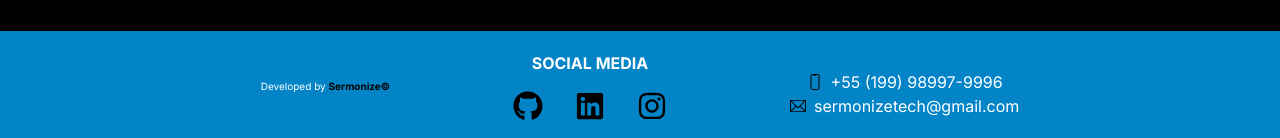
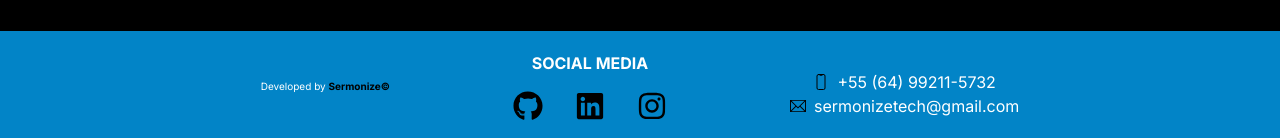
Before and after one commit to AndreLucasv10/sermonize, a Next.js app: page / in a window 1280 px wide. Shown: the part 1300-1438 px from the top of the page. Built offline with nearby package versions, Linux system fonts and the light colour scheme.

Commit message:
Footer.tsx

```diff
--- a/src/components/Footer.tsx
+++ b/src/components/Footer.tsx
@@ -26,7 +26,7 @@ export const Footer = () => {
                     <div>
                         <div id="contato" className="flex justify-center items-center gap-2 mt-4">
                             <IoPhonePortraitOutline className="text-black" />
-                            <p className="text-white ">+55 (199) 98997-9996</p>
+                            <p className="text-white ">+55 (64) 99211-5732</p>
                         </div>
 
                         <div className="flex justify-center items-center gap-2">
```
